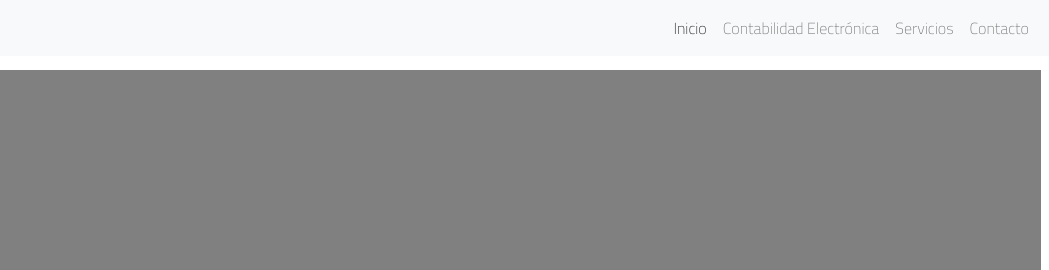
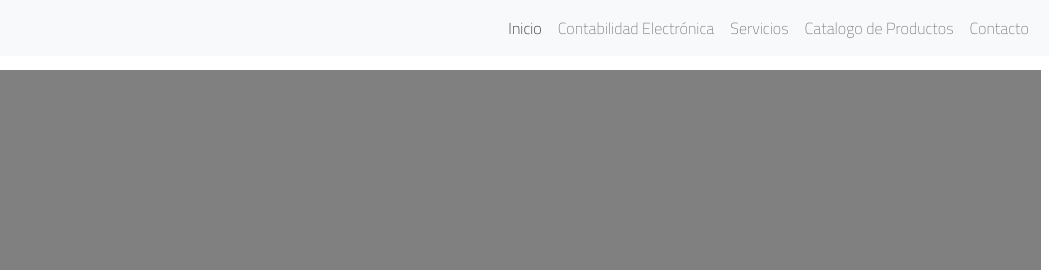
Before and after one commit to consultorcfdi/consultor.cfdi, a plain HTML site: page index.html in a window 1280 px wide. Shown: the top 270 px of the page, 231-1280 px from the left. Drawn offline with nearby package versions, Linux system fonts and the light colour scheme.

Commit message:
se agrego catalogo  whata app

```diff
--- a/index.html
+++ b/index.html
@@ -73,6 +73,11 @@
                     <li class="nav-item">
                         <a class="nav-link" href="#servicios">Servicios</a>
                     </li>
+
+                    <li class="nav-item">
+                        <a class="nav-link" href="https://wa.me/c/5212294175415">Catalogo de Productos </a>
+                    </li>
+
                     <li class="nav-item">
                         <a class="nav-link" href="#contact">Contacto </a>
                     </li>
@@ -283,6 +288,7 @@
                             <a
                                 href="https://api.whatsapp.com/send?phone=522294175415&text=Hola!%20Estoy%20interesado%20en%20Sistemas%20Aspel">
                                 <img src="img/logo_whats_app.png" class="img-fluid drop" alt="">
+                                <a class="btn btn-primary" href="https://wa.me/c/5212294175415"> Catalogo de Productos </a>
                             </a>
 
                         </div>
```
